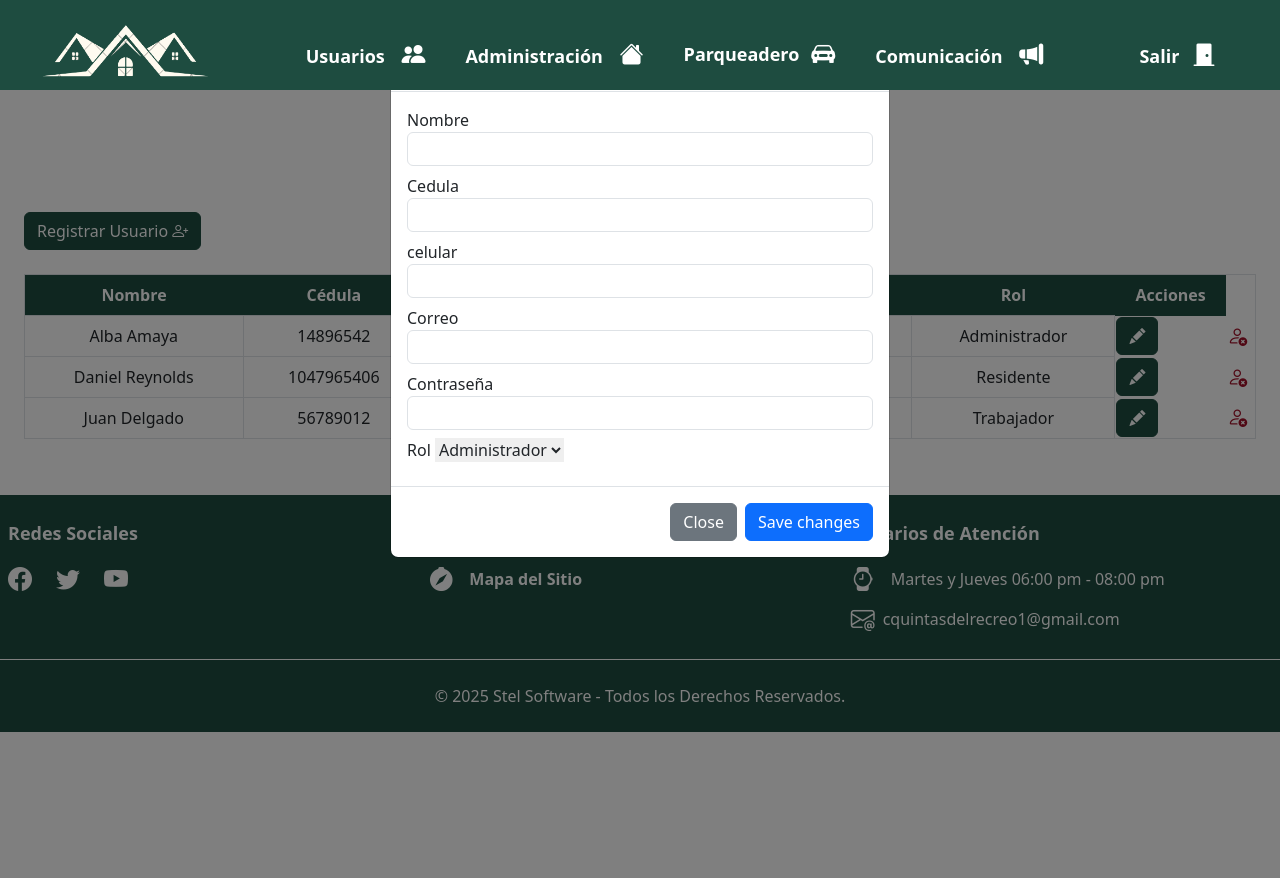
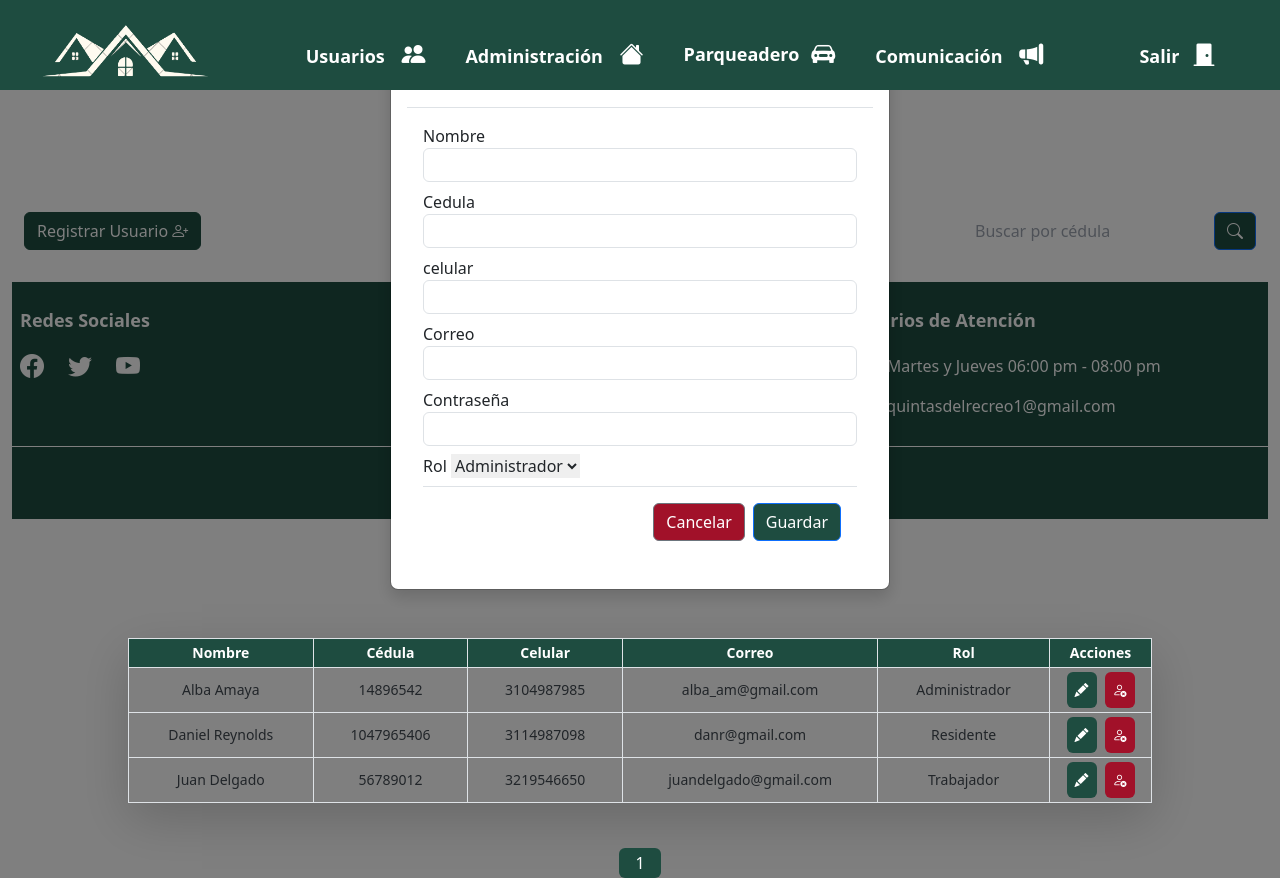
Before and after one commit to JohannaDiazDev/Stel_Flask, a Flask app: page /admin/usuarios in a window 1280 px wide, after a click on "Registrar Usuario". Run offline with Flask 3, Linux system fonts and the light colour scheme; the visitor is signed in with stand-in values (Sample User, id 1); data comes from the database, SQL or seed files in the repository; some libraries are stand-ins or nearby versions.

Commit message:
vamos en crear_inmueble

```diff
--- a/app.py
+++ b/app.py
@@ -128,10 +128,10 @@ def ingresar():
 
 @app.route('/admin/dashboard_admin')
 def dashboard_admin():
-    if 'pkiduser' not in session:
+    """if 'pkiduser' not in session:
         flash('Debes iniciar sesión primero', 'danger')
         return redirect(url_for('ingresar'))
-
+    """
     db = get_db_connection()
     cursor = db.cursor()
 
@@ -164,32 +164,78 @@ def dashboard_admin():
     response.headers['Cache-Control'] = 'no-store, no-cache, must-revalidate, max-age=0'
     response.headers['Pragma'] = 'no-cache'
     response.headers['Expires'] = '0'
+    if 'pkiduser' not in session:
+        flash('Debes iniciar sesión primero', 'danger')
+        return redirect(url_for('ingresar'))
 
     return response
 
 @app.route('/admin/usuarios', methods=['GET'])
 def usuarios():
+
     db = get_db_connection()
     cursor = db.cursor()
 
+    page = request.args.get('page', 1, type=int)
+    per_page = 5  # Número de usuarios por página
+    offset = (page - 1) * per_page
+
+    cedula = request.args.get('cedula', '')
+
+    # Consulta base
     sql = """
         SELECT u.pkiduser, u.nombre, u.cedula, u.celular, u.correo, u.rol_id, r.nombrerol
         FROM usuarios u
         LEFT JOIN rol r ON u.rol_id = r.pkidrol
     """
-    cursor.execute(sql)
-    columnas = [col[0] for col in cursor.description]  # Obtener los nombres de las columnas
-    usuarios = [dict(zip(columnas, fila)) for fila in cursor.fetchall()]  # Convertir a diccionario
 
+    params = []
+    if cedula:
+        sql += " WHERE u.cedula LIKE %s"
+        params.append(f"%{cedula}%")
+
+    # Paginación
+    sql += " LIMIT %s OFFSET %s"
+    params.extend([per_page, offset])
+
+    cursor.execute(sql, params)
+    columnas = [col[0] for col in cursor.description]
+    usuarios = [dict(zip(columnas, fila)) for fila in cursor.fetchall()]
+
+    # Consulta para los roles
     cursor.execute("SELECT pkidrol, nombrerol FROM rol")
     columnas_roles = [col[0] for col in cursor.description]
     roles = [dict(zip(columnas_roles, fila)) for fila in cursor.fetchall()]
 
+    # Contar el total de usuarios
+    if cedula:
+        cursor.execute("SELECT COUNT(*) FROM usuarios WHERE cedula LIKE %s", (f"%{cedula}%",))
+    else:
+        cursor.execute("SELECT COUNT(*) FROM usuarios")
+
+    total_usuarios = cursor.fetchone()[0]
+    total_pages = (total_usuarios + per_page - 1) // per_page
+
     cursor.close()
     db.close()
 
-    return render_template('admin/usuarios.html', usuarios=usuarios, roles=roles)
 
+    response = make_response(render_template('admin/usuarios.html',
+        usuarios=usuarios,
+        roles=roles,
+        page=page,
+        total_pages=total_pages,
+        cedula_buscar=cedula
+
+    ))
+    response.headers['Cache-Control'] = 'no-store, no-cache, must-revalidate, max-age=0'
+    response.headers['Pragma'] = 'no-cache'
+    response.headers['Expires'] = '0'
+    if 'pkiduser' not in session:
+        flash('Debes iniciar sesión primero', 'danger')
+        return redirect(url_for('ingresar'))
+
+    return response
 # Crear un usuario
 @app.route('/admin/usuarios', methods=['POST'])
 def crear_usuario():
@@ -213,51 +259,6 @@ def crear_usuario():
 
     return redirect(url_for('usuarios'))
 
-#@app.route('/admin/usuarios/editar/<int:pkiduser>')
-#def obtener_usuario(pkiduser):
-#    db = get_db_connection()
-#    cursor = db.cursor()
-#    cursor.execute("SELECT * FROM usuarios WHERE pkiduser = %s", (pkiduser,))
-#    usuario = cursor.fetchone()
-#    db.close()
-
-#    if not usuario:
-#        return "Usuario no encontrado", 404
-
-#    return render_template('admin/usuarios.html', usuario=usuario)
-
-#@app.route('/admin/usuarios/actualizar/<int:pkiduser>', methods=['POST'])
-#def actualizar_usuario(pkiduser):
-    #if request.method == 'POST':
-    #    nombre = request.form['nombre']
-    #    cedula = request.form['cedula']
-    #    celular = request.form['celular']
-    #    correo = request.form['correo']
-    #    rol_id = request.form['rol_id']
-
-    #    db = get_db_connection()
-    #    cursor = db.cursor()
-    #    cursor.execute("""
-    #        UPDATE usuarios
-    #        SET nombre=%s, cedula=%s, celular=%s, correo=%s, rol_id=%s
-    #        WHERE pkiduser=%s
-    #    """, (nombre, cedula, celular, correo, rol_id, pkiduser))
-    #    db.commit()
-    #    db.close()
-
-#        return redirect(url_for('usuarios'))
-
-# Eliminar usuario
-#@app.route('/admin/usuarios/eliminar/<int:pkiduser>', methods=['DELETE'])
-#def eliminar_usuario(pkiduser):
-#    db = get_db_connection()
-#    cursor = db.cursor()
-#    cursor.execute("DELETE FROM usuarios WHERE pkiduser=%s", (pkiduser,))
-#    db.commit()
-#    cursor.close()
-#    db.close()
-
-#    return jsonify({"mensaje": "Usuario eliminado correctamente"})
 @app.route('/delete/<int:pkiduser>')
 def delete(pkiduser):
     db = get_db_connection()
@@ -306,9 +307,67 @@ def editar_usuario(pkiduser):
     return redirect(url_for('usuarios'))
 
 
-@app.route('/inmuebles')
-def Inmuebles():
-    return "Página de Inmuebles"
+@app.route('/inmueble')
+def inmueble():
+    db = get_db_connection()
+    cursor = db.cursor()
+
+    page = request.args.get('page', 1, type=int)
+    per_page = 5  # Número de usuarios por página
+    offset = (page - 1) * per_page
+
+    anden = request.args.get('anden', '')
+
+    # Consulta base
+    sql = """
+        SELECT i.pkidinmueble, i.numeroinmueble, i.anden
+        FROM inmueble i
+    """
+
+    params = []
+    if anden:
+        sql += " WHERE i.anden LIKE %s"
+        params.append(f"%{anden}%")
+
+    # Paginación
+    sql += " LIMIT %s OFFSET %s"
+    params.extend([per_page, offset])
+
+    cursor.execute(sql, params)
+    columnas = [col[0] for col in cursor.description]
+    inmueble = [dict(zip(columnas, fila)) for fila in cursor.fetchall()]
+
+    if anden:
+        cursor.execute("SELECT COUNT(*) FROM inmueble WHERE anden LIKE %s", (f"%{anden}%",))
+    else:
+        cursor.execute("SELECT COUNT(*) FROM inmueble")
+
+    total_inmueble = cursor.fetchone()[0]
+    total_pages = (total_inmueble + per_page - 1) // per_page
+
+    cursor.close()
+    db.close()
+
+
+    response = make_response(render_template('admin/inmueble.html',
+        inmueble=inmueble,
+        page=page,
+        total_pages=total_pages,
+        anden_buscar=anden
+
+    ))
+    response.headers['Cache-Control'] = 'no-store, no-cache, must-revalidate, max-age=0'
+    response.headers['Pragma'] = 'no-cache'
+    response.headers['Expires'] = '0'
+    if 'pkidinmueble' not in session:
+        flash('Debes iniciar sesión primero', 'danger')
+        return redirect(url_for('ingresar'))
+
+    return response
+
+@app.route('/admin/inmueble', methods=['POST'])
+def crear_inmueble():
+    return
 
 @app.route('/residentes')
 def Residentes():
--- a/templates/admin/menu.html
+++ b/templates/admin/menu.html
@@ -9,7 +9,7 @@
                 <button class="text-white font-bold text-lg">Usuarios <i class="bi bi-people-fill text-2xl ml-3"></i></button>
                 <div class="absolute hidden group-hover:block bg-[#1E4C40] shadow-md p-5 text-left w-40 font-semibold">
                     <a href="{{url_for('usuarios')}}" class="block px-0 py-2">Usuarios</a>
-                    <a href="{{url_for('Inmuebles')}}" class="block px-0 py-2">Inmuebles</a>
+                    <a href="{{url_for('inmueble')}}" class="block px-0 py-2">Inmuebles</a>
                     <a href="{{url_for('Residentes')}}" class="block px-0 py-2">Residentes</a>
                     <a href="{{url_for('Trabajadores')}}" class="block px-0 py-2">Trabajadores</a>
                 </div>
--- a/templates/admin/usuarios.html
+++ b/templates/admin/usuarios.html
@@ -4,15 +4,21 @@
 
 <div class="container mx-auto py-8">
     <h2 class="text-2xl font-bold mb-4 text-[#1E4C40] text-center justify-center">Usuarios <i class="bi bi-people-fill"></i></h2>
+    <div class="flex justify-between items-center mt-3 gap-3">
+        <button type="button" class="btn btn-success"style="background-color: #1E4C40; border-color: #1E4C40;" data-bs-toggle="modal" data-bs-target="#modal1">
+            Registrar Usuario <i class="bi bi-person-plus"></i>
+        </button>
+        <form method="GET" action="{{ url_for('usuarios') }}" class="flex items-center space-x-2">
+            <input type="text" name="cedula" placeholder="Buscar por cédula" value="{{ cedula_buscar }}">
+            <button type="submit" class="btn btn-primary"style="background-color: #1E4C40"><i class="bi bi-search"></i></button>
+        </form>
+    </div>
 
-    <button type="button" class="btn btn-success"style="background-color: #1E4C40; border-color: #1E4C40;" data-bs-toggle="modal" data-bs-target="#modal1">
-        Registrar Usuario <i class="bi bi-person-plus"></i>
-      </button>
 
       <!-- Modal -->
       <div class="modal fade" id="modal1" tabindex="-1" aria-labelledby="exampleModalLabel" aria-hidden="true">
         <div class="modal-dialog">
-          <div class="modal-content">
+          <div class="modal-content shadow p-3 mb-5">
             <div class="modal-header">
               <h1 class="modal-title fs-5" id="exampleModalLabel">Registrar Usuario <i class="bi bi-person-plus"></i></h1>
               <button type="button" class="btn-close" data-bs-dismiss="modal" aria-label="Close"></button>
@@ -23,18 +29,22 @@
                     <div class="mb-2">
                         <label for="text">Nombre</label>
                         <input type="text" id="nombre" name="nombre" required class="border rounded px-2 py-1 w-full">
+                        <span class="error-msg text-red-500" id="error-nombre"></span>
                     </div>
                     <div class="mb-2">
                         <label for="cedula">Cedula</label>
                         <input type="text" id="cedula" name="cedula" required class="border rounded px-2 py-1 w-full">
+                        <span class="error-msg text-red-500" id="error-cedula"></span>
                     </div>
                     <div class="mb-2">
                         <label for="celular">celular</label>
                         <input type="number" id="celular" name="celular" required class="border rounded px-2 py-1 w-full">
+                        <span class="error-msg text-red-500" id="error-celular"></span>
                     </div>
                     <div class="mb-2">
                         <label for="correo">Correo</label>
                         <input type="email" id="correo" name="correo" required class="border rounded px-2 py-1 w-full">
+                        <span class="error-msg text-red-500" id="error-usuario"></span>
                     </div>
                     <div class="mb-2">
                         <label for="contraseña">Contraseña</label>
@@ -47,26 +57,26 @@
                                 <option value="{{ rol.pkidrol }}">{{ rol.nombrerol }}</option>
                             {% endfor %}
                         </select>
-                    </div>
+                        <span class="error-msg text-red-500" id="error-rol"></span>
                     </div>
                     <div class="modal-footer">
-                    <button type="button" class="btn btn-secondary" data-bs-dismiss="modal">Close</button>
-                    <button type="submit" id="crear_usuario" class="btn btn-primary">Save changes</button>
+                    <button type="button" class="btn btn-secondary" style="background-color: #a11129;" data-bs-dismiss="modal">Cancelar</button>
+                    <button type="submit" id="crear_usuario" class="btn btn-primary" style="background-color: #1E4C40;">Guardar</button>
                     </div>
                 </form>
           </div>
         </div>
       </div>
 
-    <table class="w-full mt-4 border">
+    <table class="w-4/5 mt-7 border mx-auto text-sm shadow-lg p-3 mb-5">
         <thead>
             <tr class="bg-[#1E4C40] text-white justify-center items-center">
-                <th class="p-2 text-center">Nombre</th>
-                <th class="p-2 text-center">Cédula</th>
-                <th class="p-2 text-center">Celular</th>
-                <th class="p-2 text-center">Correo</th>
-                <th class="p-2 text-center">Rol</th>
-                <th class="p-2 text-center">Acciones</th>
+                <th class="border border-gray-300 px-2 py-1 text-center">Nombre</th>
+                <th class="border border-gray-300 px-2 py-1 text-center">Cédula</th>
+                <th class="border border-gray-300 px-2 py-1 text-center">Celular</th>
+                <th class="border border-gray-300 px-2 py-1 text-center">Correo</th>
+                <th class="border border-gray-300 px-2 py-1 text-center">Rol</th>
+                <th class="border border-gray-300 px-2 py-1 text-center">Acciones</th>
             </tr>
         </thead>
         <tbody id="userTable">
@@ -78,18 +88,21 @@
                 <td class="border border-gray-300 px-4 py-2 text-center">{{ usuario.celular }}</td>
                 <td class="border border-gray-300 px-4 py-2 text-center">{{ usuario.correo }}</td>
                 <td class="border border-gray-300 px-4 py-2 text-center">{{ usuario.nombrerol }}</td>
-                <td>
-                    <button type="button" class="btn btn-warning"style="background-color: #1E4C40; border-color: #1E4C40;" data-bs-toggle="modal" data-bs-target="#modal{{usuario.pkiduser}}">
-                        <i class="bi bi-pencil-fill text-white"></i>
-                    </button>
+                <td class="border border-gray-300 px-2 py-1 text-center">
+                    <div class="flex justify-center gap-2">
+                        <button type="button" class="bg-[#1E4C40] p-2 rounded text-white hover:bg-[#163A30]" data-bs-toggle="modal" data-bs-target="#modal{{usuario.pkiduser}}">
+                            <i class="bi bi-pencil-fill"></i>
+                        </button>
+                        <a href="{{ url_for('delete', pkiduser=usuario.pkiduser) }}" class="bg-[#a11129] p-2 rounded text-white hover:bg-red-700">
+                            <i class="bi bi-person-x"></i>
+                        </a>
+                    </div>
                 </td>
-                <td><a href="{{url_for('delete', pkiduser=usuario.pkiduser)}}"class="text-[#1E4C40] text-center"><i class="bi bi-person-x text-[#a11129] text-xl text-center"></i></a></td>
-
             </tr>
 
             <div class="modal fade" id="modal{{usuario.pkiduser}}" tabindex="-1" aria-labelledby="exampleModalLabel" aria-hidden="true">
                 <div class="modal-dialog">
-                  <div class="modal-content">
+                  <div class="modal-content shadow p-3 mb-5">
                     <div class="modal-header">
                       <h1 class="modal-title fs-5" id="exampleModalLabel">{{usuario.pkiduser}}</h1>
                       <button type="button" class="btn-close" data-bs-dismiss="modal" aria-label="Close"></button>
@@ -98,23 +111,29 @@
                       <form action="{{ url_for('editar_usuario', pkiduser=usuario.pkiduser) }}" method="POST">
                         <label for="text">Nombre</label>
                         <input type="text" id="nombre" name="nombre" value="{{usuario.nombre}}" required class="border rounded px-2 py-1 w-full">
+                        <span class="error-msg text-red-500" id="error-nombre"></span>
                         <label for="cedula">Cedula</label>
                         <input type="text" id="cedula" name="cedula" value="{{usuario.cedula}}"required class="border rounded px-2 py-1 w-full">
+                        <span class="error-msg text-red-500" id="error-cedula"></span>
                         <label for="celular">celular</label>
                         <input type="number" id="celular" name="celular" value="{{usuario.celular}}"required class="border rounded px-2 py-1 w-full">
+                        <span class="error-msg text-red-500" id="error-celular"></span>
                         <label for="correo">Correo</label>
                         <input type="email" id="correo" name="correo" value="{{usuario.correo}}" required class="border rounded px-2 py-1 w-full">
+                        <span class="error-msg text-red-500" id="error-usuario"></span>
                         <label for="contraseña">Contraseña</label>
                         <input type="password" id="contraseña" name="contraseña" value="{{usuario.contraseña}}" class="border rounded px-2 py-1 w-full">
                         <label for="rol_id">Rol </label>
                         <select id="rol_id" name="rol_id" class="border rounded px-2 py-1 w-full">
+                            <option value="">Seleccione un rol</option>
                             {% for rol in roles %}
                                 <option value="{{ rol.pkidrol }}"
-                                    {% if usuario and usuario.rol_id and usuario.rol_id == rol.pkidrol %}selected{% endif %}>
-                                    {{ rol.nombre }}
+                                    {% if usuario.rol_id == rol.pkidrol %}selected{% endif %}>
+                                    {{ rol.nombrerol }}
                                 </option>
                             {% endfor %}
                         </select>
+                        <span class="error-msg text-red-500" id="error-rol"></span>
                     </div>
                     <div class="modal-footer">
 
@@ -128,6 +147,100 @@
             {% endfor %}
         </tbody>
     </table>
+    <div class="flex justify-center mt-4">
+        <ul class="flex list-none">
+            {% if page > 1 %}
+            <li>
+                <a href="?page={{ page - 1 }}{% if cedula_buscar %}&cedula={{ cedula_buscar }}{% endif %}"
+                   class="px-3 py-1 mx-1 bg-[#1E4C40] text-white rounded hover:bg-gray-300">
+                    «
+                </a>
+            </li>
+            {% endif %}
+
+            {% for i in range(1, total_pages + 1) %}
+            <li>
+                <a href="?page={{ i }}{% if cedula_buscar %}&cedula={{ cedula_buscar }}{% endif %}"
+                   class="px-3 py-1 mx-1 rounded {% if page == i %}bg-[#1E4C40] text-white{% else %}bg-gray-200 text-white hover:bg-gray-300{% endif %}">
+                    {{ i }}
+                </a>
+            </li>
+            {% endfor %}
+
+            {% if page < total_pages %}
+            <li>
+                <a href="?page={{ page + 1 }}{% if cedula_buscar %}&cedula={{ cedula_buscar }}{% endif %}"
+                   class="px-3 py-1 mx-1 bg-[#1E4C40] text-white rounded hover:bg-gray-300">
+                    »
+                </a>
+            </li>
+            {% endif %}
+        </ul>
+    </div>
 </div>
+<script>
+    document.addEventListener("DOMContentLoaded", function () {
+        const form = document.getElementById("userForm");
 
+        form.addEventListener("submit", function (event) {
+            let isValid = true;
+            let errors = {};
+
+            const correo = document.getElementById("correo").value.trim();
+            const nombre = document.getElementById("nombre").value.trim();
+
+            const cedula = document.getElementById("cedula").value.trim();
+            const celular = document.getElementById("celular").value.trim();
+            const rol = document.getElementById("rol_id").value;
+
+            // Validación de correo electrónico
+            const emailPattern = /^[a-zA-Z0-9._%+-]+@(gmail\.com|hotmail\.com|yahoo\.com)$/i;
+            if (!emailPattern.test(correo)) {
+                errors.usuario = "El usuario debe ser un correo electrónico válido.";
+                isValid = false;
+            }
+
+            // Validación de nombre (solo letras y mínimo 3 caracteres)
+            const nombrePattern = /^[a-zA-ZÀ-ÿ\s]{3,60}$/;
+            if (!nombrePattern.test(nombre)) {
+                errors.nombre = "El nombre debe contener mínimo 3 caracteres.";
+                isValid = false;
+            }
+
+            // Validación de cédula (números, entre 5 y 10 dígitos)
+            const cedulaPattern = /^\d{5,10}$/;
+            if (!cedulaPattern.test(cedula)) {
+                errors.cedula = "La identificación debe tener entre 5 a 10 dígitos y solo números.";
+                isValid = false;
+            }
+
+            // Validación de celular (debe empezar con prefijos colombianos válidos)
+            const celularPattern = /^(300|301|302|303|304|305|314|320|321|322|323|324|325|316|317|318|319|350|351|352|310|311|312|313|315)\d{7}$/;
+            if (!celularPattern.test(celular)) {
+                errors.celular = "El número de celular no es válido.";
+                isValid = false;
+            }
+
+            // Validación de rol
+            if (!rol) {
+                errors.rol = "Seleccione un rol.";
+                isValid = false;
+            }
+
+            // Mostrar errores en la interfaz
+            document.querySelectorAll(".error-msg").forEach(el => el.innerText = ""); // Limpiar errores anteriores
+            for (const key in errors) {
+                const errorElement = document.getElementById(`error-${key}`);
+                if (errorElement) {
+                    errorElement.innerText = errors[key];
+                }
+            }
+
+            // Si hay errores, detener el envío del formulario
+            if (!isValid) {
+                event.preventDefault();
+            }
+        });
+    });
+</script>
 {% endblock %}
```
Also changed, not shown: templates/admin/inmueble.html (added, +194 -0 lines).
